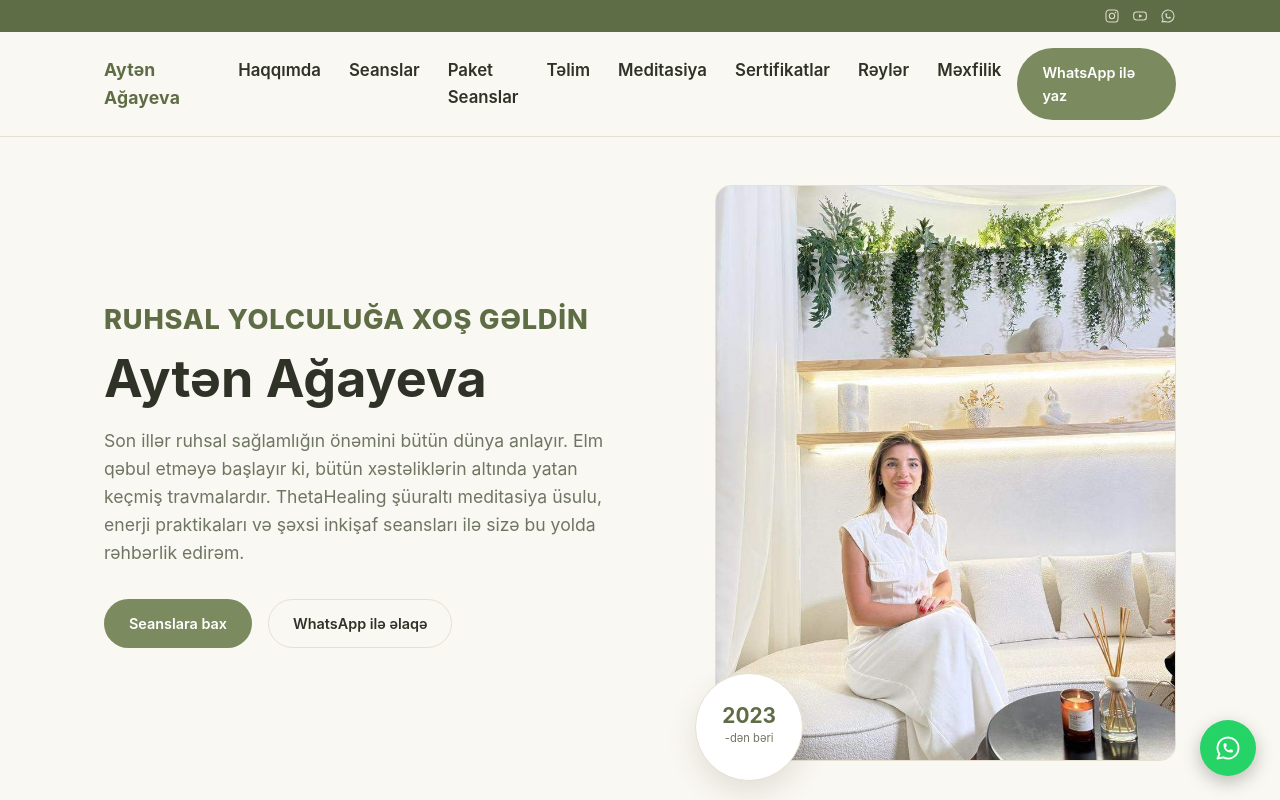
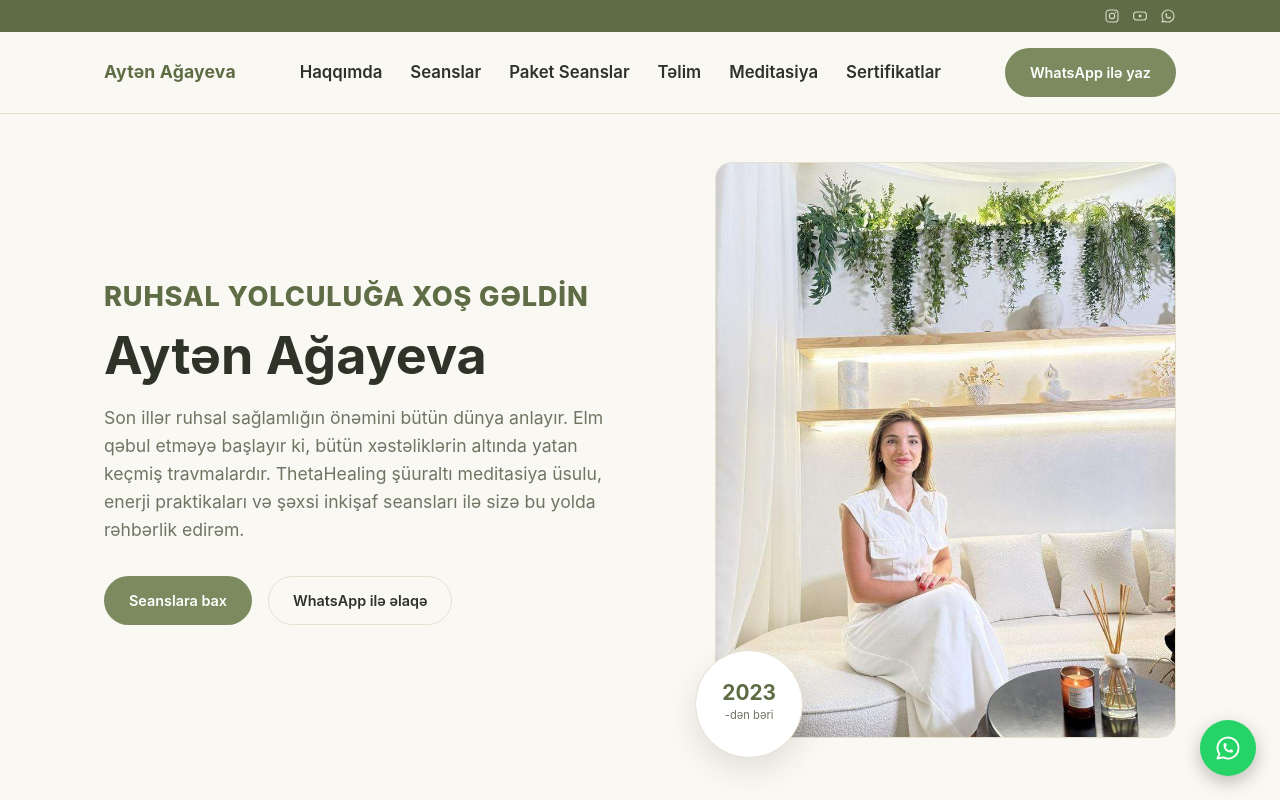
Before and after one commit to alamdarmanafov/aytenagayeva, a Next.js app: page / in a window 1280 px wide. Shown: the top 800 px of the page. Built offline with nearby package versions, Linux system fonts and the light colour scheme.

Commit message:
Remove Rəylər and Məxfilik from the top navbar
They stay in the footer's Keçidlər list; navbar keeps the shorter, core set of links.

```diff
--- a/app/components/Header.js
+++ b/app/components/Header.js
@@ -50,12 +50,6 @@ export default function Header() {
             <li>
               <a href="/#certificates">Sertifikatlar</a>
             </li>
-            <li>
-              <a href="/#testimonials">Rəylər</a>
-            </li>
-            <li>
-              <a href="/mexfilik">Məxfilik</a>
-            </li>
           </ul>
           <a className="btn btn-primary" href={WHATSAPP_LINK} target="_blank" rel="noreferrer">
             WhatsApp ilə yaz
```
